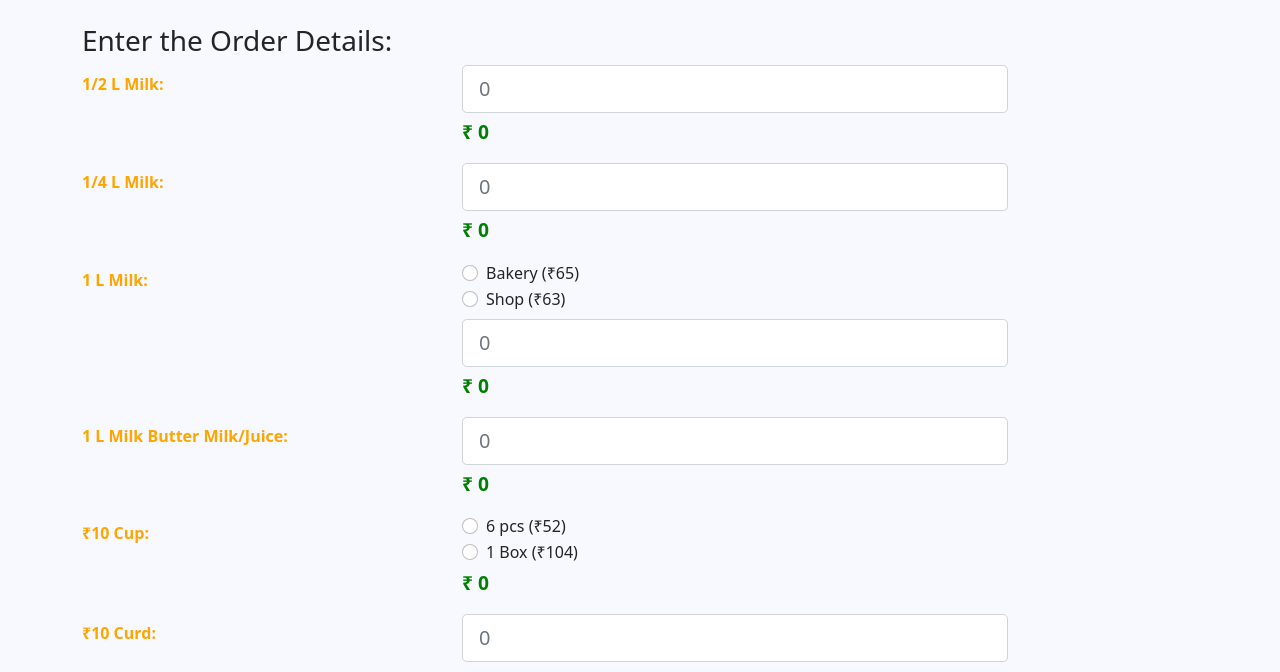
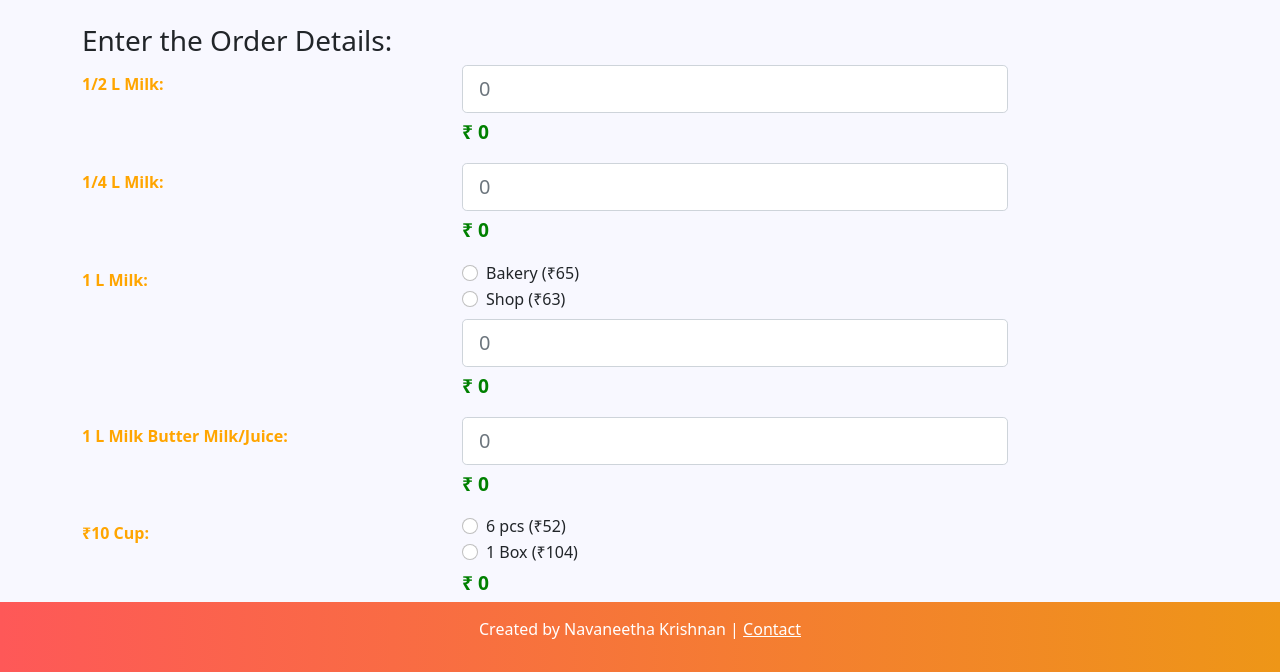
Before and after one commit to Navaneetha-Krishnan-S/ArokyaMilk_price_calculator-, a plain HTML site: page index.html in a window 1280 px wide. Shown: the part 128-800 px from the top of the page. Drawn offline with nearby package versions, Linux system fonts and the light colour scheme.

Commit message:
Update index.html

```diff
--- a/index.html
+++ b/index.html
@@ -20,6 +20,9 @@
             display: flex;
             flex-direction: column;
             margin: 0;
+        }
+        .container {
+            flex: 1;
         }
         .form-label {
             font-weight: bold;
@@ -44,6 +47,9 @@
             padding: 15px;
             color: white;
             text-align: center;
+            position: fixed;
+            bottom: 0;
+            width: 100%;
             margin-top: auto; /* Push footer to the bottom */
         }
         @media (max-width: 576px) {
@@ -171,10 +177,10 @@
         <button type="button" class="btn btn-primary" onclick="saveAsImage()">Save</button>
     </div>
 </div>
-
 <div class="footer">
     <p>Created by Navaneetha Krishnan | <a href="https://navaneethakrishnan.rf.gd/" style="color: white;">Contact</a></p>
 </div>
+
 <script src="https://cdn.jsdelivr.net/npm/html2canvas@1.4.1/dist/html2canvas.min.js"></script>
 <script src="script.js"></script>
 </body>
```
